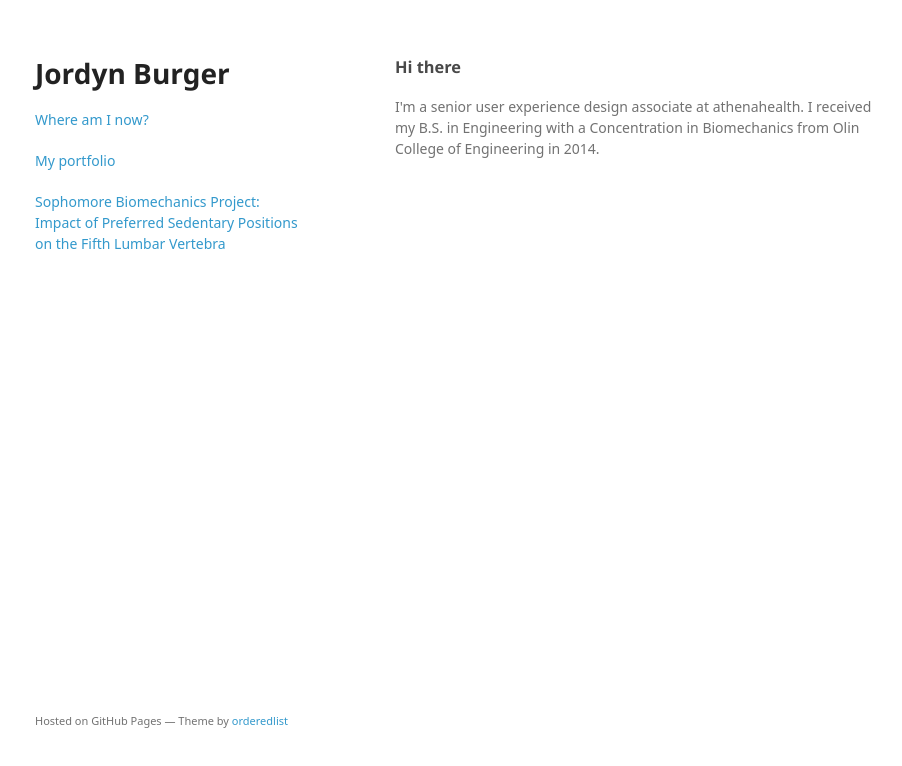
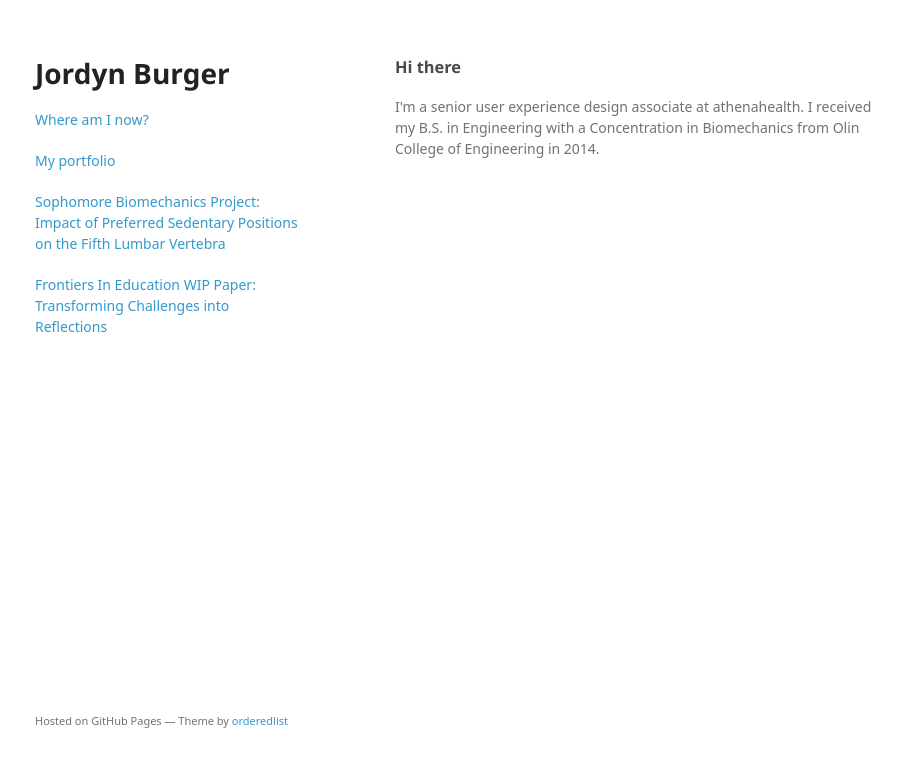
Before and after one commit to jburgr/jburgr.github.com, a plain HTML site: page index.html in a window 1280 px wide. Shown: the whole page, without its empty margins (175-1077 px from the left). Drawn offline with Linux system fonts and the light colour scheme; a web font is replaced by a local one.

Commit message:
Update index.html

```diff
--- a/index.html
+++ b/index.html
@@ -19,7 +19,7 @@
         <p><a href="athena.html">Where am I now?</a></p>
         <p><a href="https://drive.google.com/file/d/0B79PswgNc4GFUHZaMGgwR2lxaXc/view?usp=sharing">My portfolio</a></p>
         <p><a href="https://drive.google.com/file/d/0B79PswgNc4GFbjYzYmx0b0FiX0U/view?usp=sharing">Sophomore Biomechanics Project: Impact of Preferred Sedentary Positions on the Fifth Lumbar Vertebra</a></p>
-
+        <p><a href="https://drive.google.com/file/d/0B79PswgNc4GFQXUtRjdKS0RVNUk/view?usp=sharing">Frontiers In Education WIP Paper: Transforming Challenges into Reflections</a></p>
       </header>
       <section>
         <h3> Hi there</h3>
```
